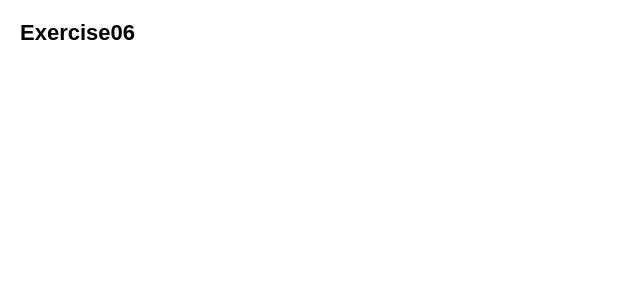
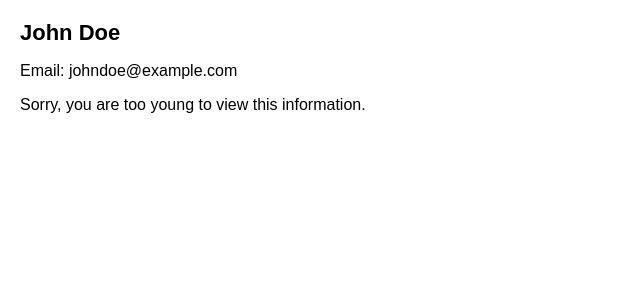
Before and after one commit to ogryzek/Fed104-6-sep-2024, a React (Create React App) app in the folder Practice/my-app/: page / in a window 1280 px wide. Shown: the top 300 px of the page, without its empty margins (0-640 px from the left). Built offline with nearby package versions, Linux system fonts and the light colour scheme.

Commit message:
Adds answer to exercise 06

```diff
--- a/Practice/my-app/src/week5.js
+++ b/Practice/my-app/src/week5.js
@@ -1,6 +1,19 @@
 
 export function Exercise06() {
+    const user = {
+        name: 'John Doe',
+        email: 'johndoe@example.com',
+        age: 14
+    }
+
     return(
-        <h1>Exercise06</h1>
+        <div className="exercise">
+            <h1>{user.name}</h1>
+            <p>Email: {user.email}</p>
+            <p>{
+                user.age > 18 ? "Age: " + user.age
+                : "Sorry, you are too young to view this information."
+            }</p>
+        </div>
     )
 }
```
Also changed, not shown: 1 other file (tests, documents, lock files or other folders).
